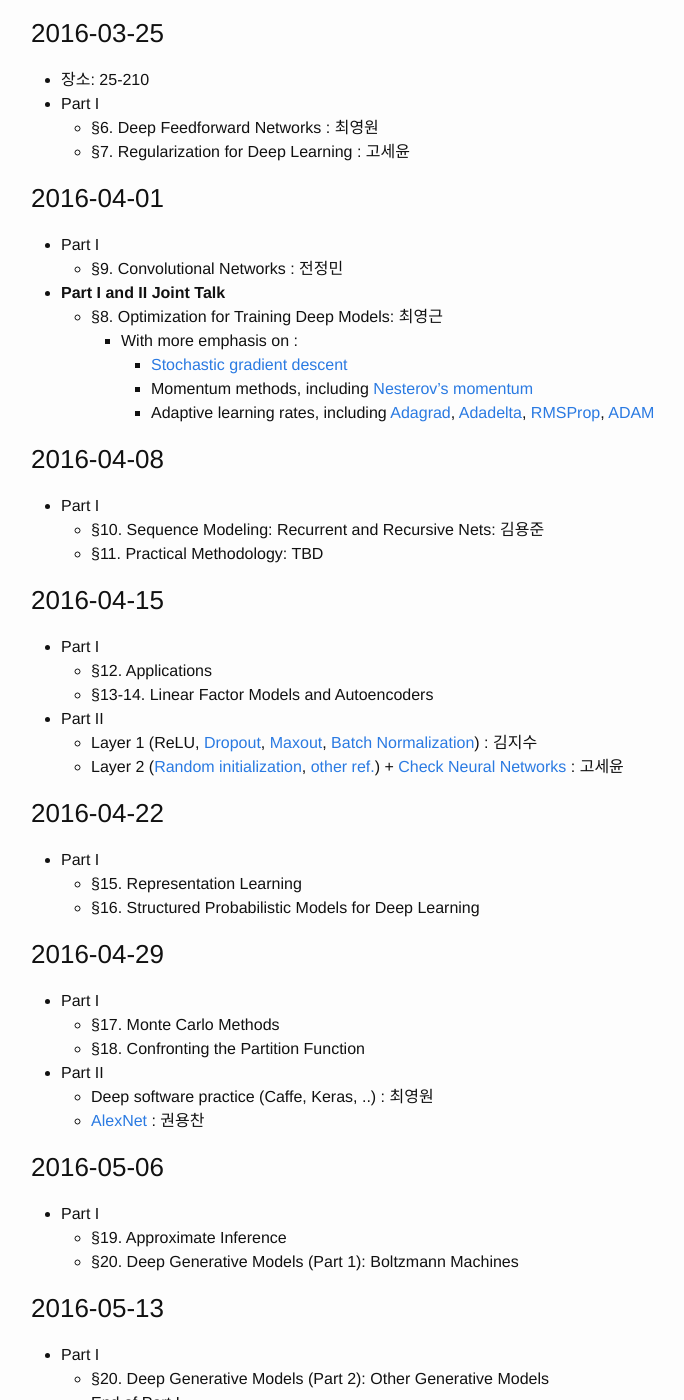
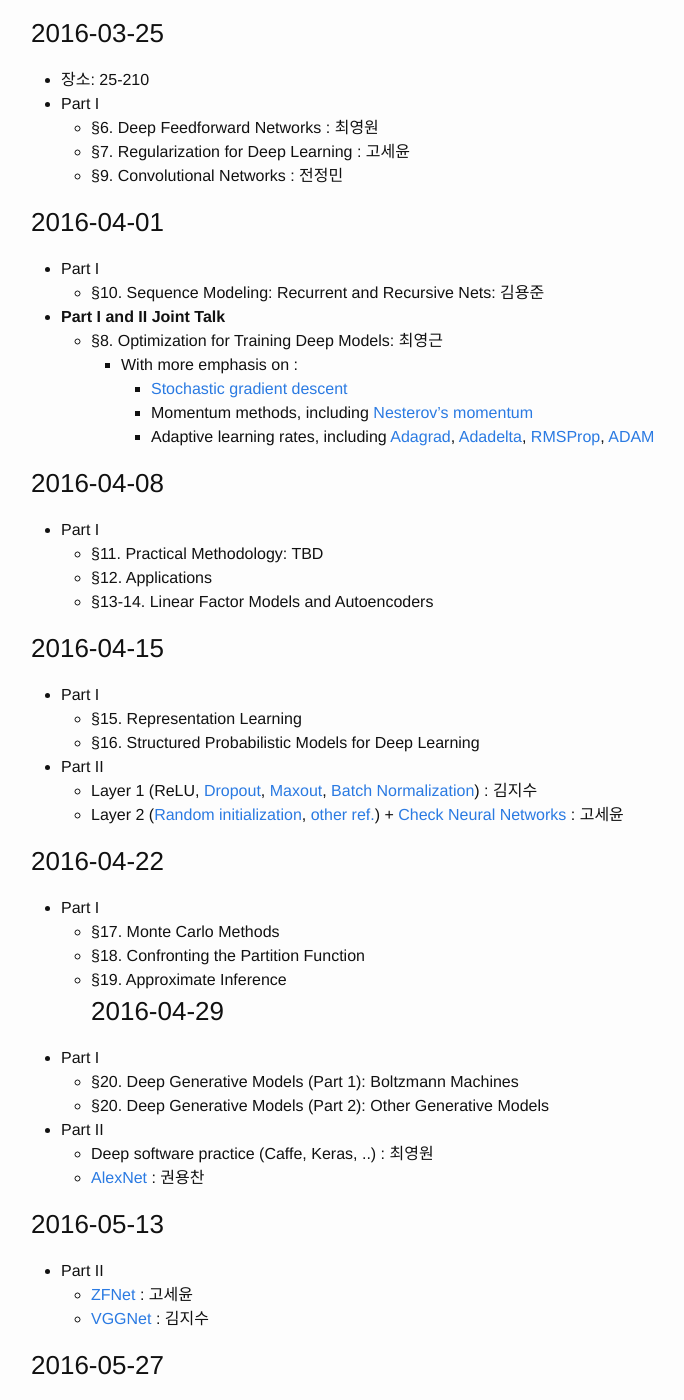
Before and after one commit to snu-stat/dl-seminar, a Jekyll site: the page built from _posts/2016-03-16-schedule.md, in a window 1280 px wide and 1400 px high, scrolled down 802 px. Shown: the whole window, without its empty margins (239-923 px from the left). Built offline with Jekyll 4.4.1, drawn with Linux system fonts in a browser that asks for light colours.

Commit message:
Update 2016-03-16-schedule.md

```diff
--- a/_posts/2016-03-16-schedule.md
+++ b/_posts/2016-03-16-schedule.md
@@ -44,43 +45,34 @@ categories: schedule
 ### 2016-04-08
 
 * Part I
-    * §10. Sequence Modeling: Recurrent and Recursive Nets: 김용준
     * §11. Practical Methodology: TBD
+    * §12. Applications
+    * §13-14. Linear Factor Models and Autoencoders
 
 ### 2016-04-15
 
 * Part I
-    * §12. Applications
-    * §13-14. Linear Factor Models and Autoencoders
+    * §15. Representation Learning
+    * §16. Structured Probabilistic Models for Deep Learning
+
 * Part II
     - Layer 1 (ReLU, [Dropout](https://www.cs.toronto.edu/~hinton/absps/JMLRdropout.pdf), [Maxout](http://jmlr.csail.mit.edu/proceedings/papers/v28/goodfellow13.pdf), [Batch Normalization](http://arxiv.org/abs/1502.03167)) : 김지수
     - Layer 2 ([Random initialization](http://jmlr.org/proceedings/papers/v9/glorot10a/glorot10a.pdf), [other ref.](http://arxiv.org/abs/1502.01852)) + [Check Neural Networks](https://github.com/cs231n/cs231n.github.io/blob/master/neural-networks-3.md#baby) : 고세윤
 
 ### 2016-04-22
 * Part I
-    * §15. Representation Learning
-    * §16. Structured Probabilistic Models for Deep Learning
-
+    * §17. Monte Carlo Methods
+    * §18. Confronting the Partition Function
+    * §19. Approximate Inference
 ### 2016-04-29
 * Part I
-    * §17. Monte Carlo Methods
-    * §18. Confronting the Partition Function
-
+    * §20. Deep Generative Models (Part 1): Boltzmann Machines
+    * §20. Deep Generative Models (Part 2): Other Generative Models
 * Part II
     - Deep software practice (Caffe, Keras, ..) : 최영원
     - [AlexNet](http://papers.nips.cc/paper/4824-imagenet-classification-with-deep-convolutional-neural-networks.pdf) : 권용찬
 
-### 2016-05-06
-* Part I
-    * §19. Approximate Inference
-    * §20. Deep Generative Models (Part 1): Boltzmann Machines
-
 ### 2016-05-13
-
-* Part I
-    * §20. Deep Generative Models (Part 2): Other Generative Models
-    * End of Part I
-
 * Part II
     - [ZFNet](http://arxiv.org/abs/1311.2901) : 고세윤
     - [VGGNet](http://www.robots.ox.ac.uk/~vgg/research/very_deep/) : 김지수
```
Also changed, not shown: other parts of _posts/2016-03-16-schedule.md (+2 -1 lines).
